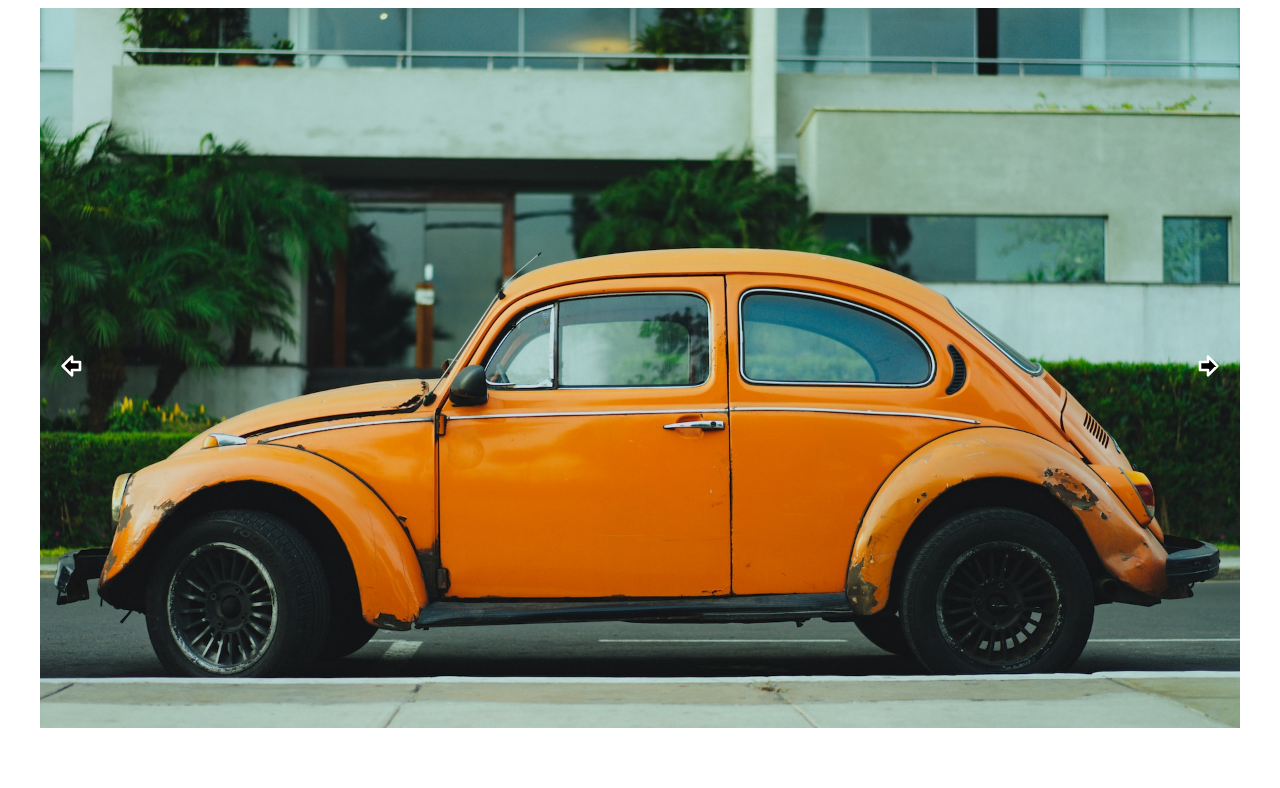
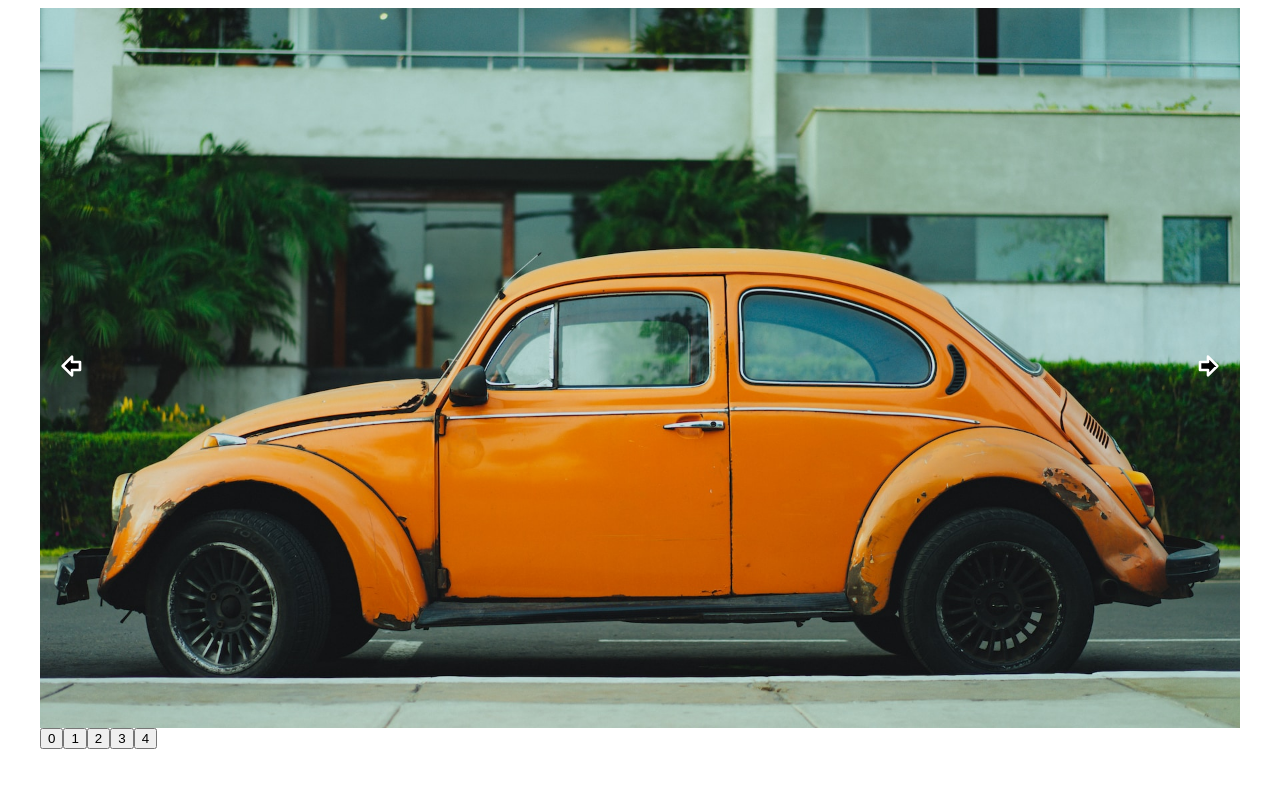
Before and after one commit to Annie-Huang/react-image-slider, a React (Vite) app: page / in a window 1280 px wide. Shown: the top 788 px of the page. Built offline with nearby package versions, Linux system fonts and the light colour scheme.

Commit message:
Add the list of index of images at the bottom and make sure clicking on a index will slide into that image

```diff
--- a/src/ImageSlider.tsx
+++ b/src/ImageSlider.tsx
@@ -54,6 +54,11 @@ export const ImageSlider = ({ imageUrls }: ImageSliderProps) => {
       >
         <ArrowBigRight />
       </button>
+      <div>
+        {imageUrls.map((_, index) => (
+          <button onClick={() => setImageIndex(index)}>{index}</button>
+        ))}
+      </div>
     </div>
   );
 };
```
